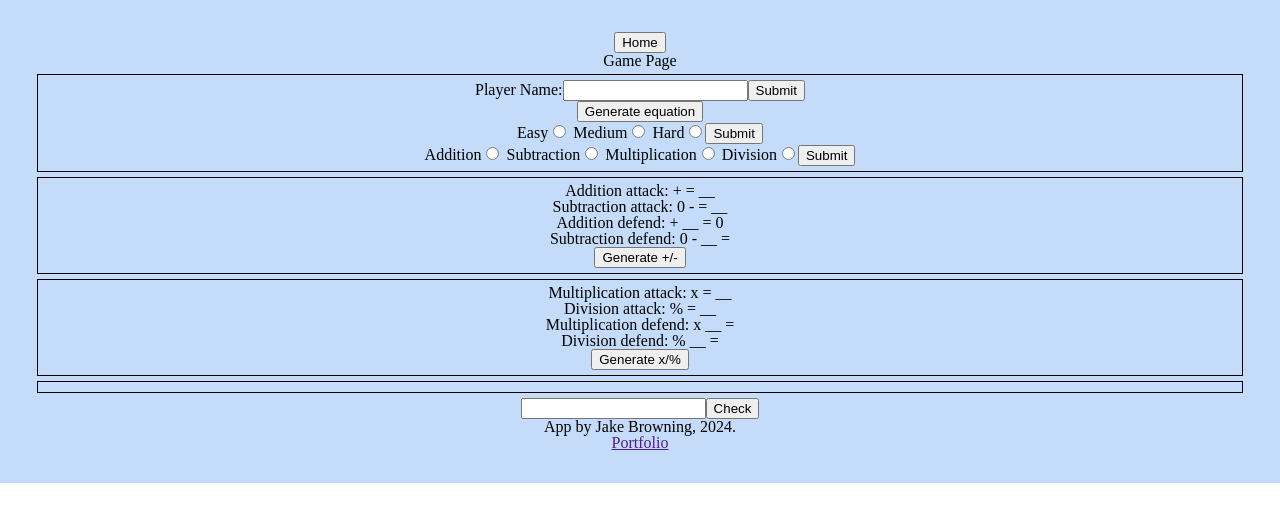
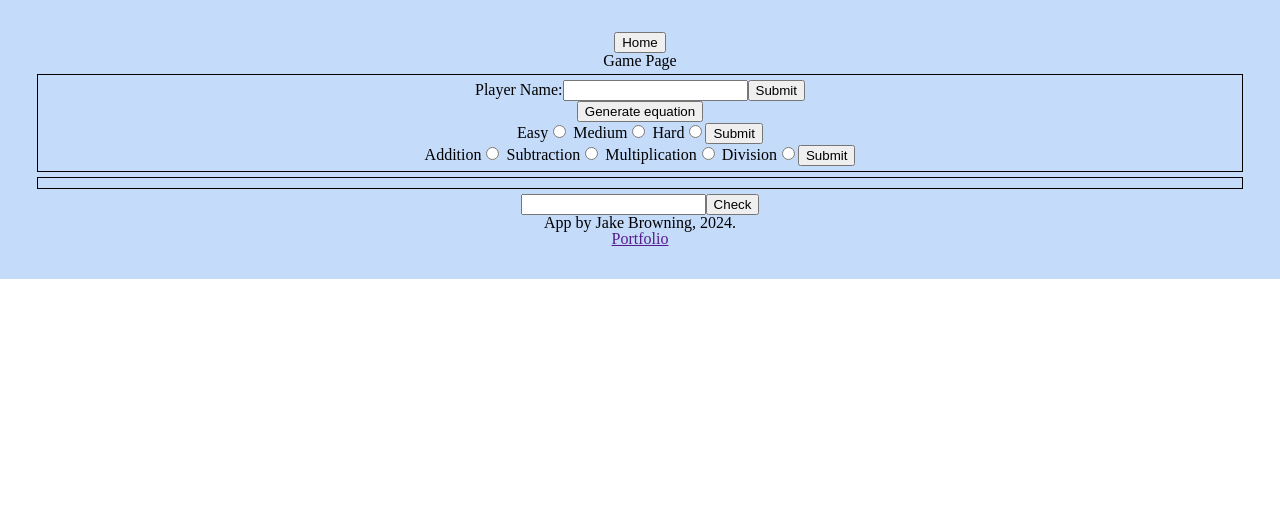
Before and after one commit to JakeBrowning90/math-game-1, a React (Vite) app: page / in a window 1280 px wide. Both pictures are taken after a click on the button "Start Game". Shown: the top 522 px of the page. Built offline with nearby package versions, Linux system fonts and the light colour scheme.

Commit message:
Remove unused states

```diff
--- a/src/App.css
+++ b/src/App.css
@@ -7,7 +7,6 @@
 }
 
 .playerSetup,
-.equationsDiv,
 .equationCard {
   border: 1px solid black;
   padding: 5px;
--- a/src/components/GamePage.jsx
+++ b/src/components/GamePage.jsx
@@ -1,14 +1,10 @@
 import { useState } from "react";
 
 function GamePage({ navToHome }) {
-  const [gameMode, setGameMode] = useState(4);
+  const [gameMode, setGameMode] = useState(3);
+  const [cap, setCap] = useState(10);
+  const [floor, setFloor] = useState(0)
   const [attackPhase, setAttackPhase] = useState(true);
-  const [sum, setSum] = useState(0);
-  const [addend1, setAddend1] = useState("");
-  const [addend2, setAddend2] = useState("");
-  const [product, setProduct] = useState("");
-  const [factor1, setFactor1] = useState("");
-  const [factor2, setFactor2] = useState("");
   const [feedback, setFeedback] = useState("");
   const [printedEquation, setPrintedEquation] = useState("");
   const [missingValue, setMissingValue] = useState("");
@@ -75,15 +71,15 @@ function GamePage({ navToHome }) {
   };
 
   const generateAddSub = () => {
-    const sum = getRandomInt(1, 20)
-    const addend1 = sum - getRandomInt(1, sum)
+    const sum = getRandomInt(floor, cap);
+    const addend1 = sum - getRandomInt(floor, sum);
     const addend2 = sum - addend1;
     return [addend1, addend2, sum];
   };
 
   const generateMultDiv = () => {
-    const factor1 = getRandomInt(1, 10)
-    const factor2 = getRandomInt(1, 10)
+    const factor1 = getRandomInt(1, cap);
+    const factor2 = getRandomInt(1, cap);
     const product = factor1 * factor2;
     return [factor1, factor2, product];
   };
@@ -158,48 +154,6 @@ function GamePage({ navToHome }) {
         </form>
       </div>
 
-      <div className="equationsDiv">
-        <h1>
-          {" "}
-          Addition attack: {addend1} + {addend2} = __
-        </h1>
-        <h1>
-          {" "}
-          Subtraction attack: {sum} - {addend1} = __
-        </h1>
-        <h1>
-          {" "}
-          Addition defend: {addend1} + __ = {sum}
-        </h1>
-        <h1>
-          {" "}
-          Subtraction defend: {sum} - __ = {addend1}
-        </h1>
-
-        <button onClick={generateAddSub}>Generate +/-</button>
-      </div>
-
-      <div className="equationsDiv">
-        <h1>
-          {" "}
-          Multiplication attack: {factor1} x {factor2} = __
-        </h1>
-        <h1>
-          {" "}
-          Division attack: {product} % {factor1} = __
-        </h1>
-        <h1>
-          {" "}
-          Multiplication defend: {factor1} x __ = {product}
-        </h1>
-        <h1>
-          {" "}
-          Division defend: {product} % __ = {factor1}
-        </h1>
-
-        <button onClick={generateMultDiv}>Generate x/%</button>
-      </div>
-
       <div className="equationCard">
         <div>{feedback}</div>
         <div>{printedEquation}</div>
```
